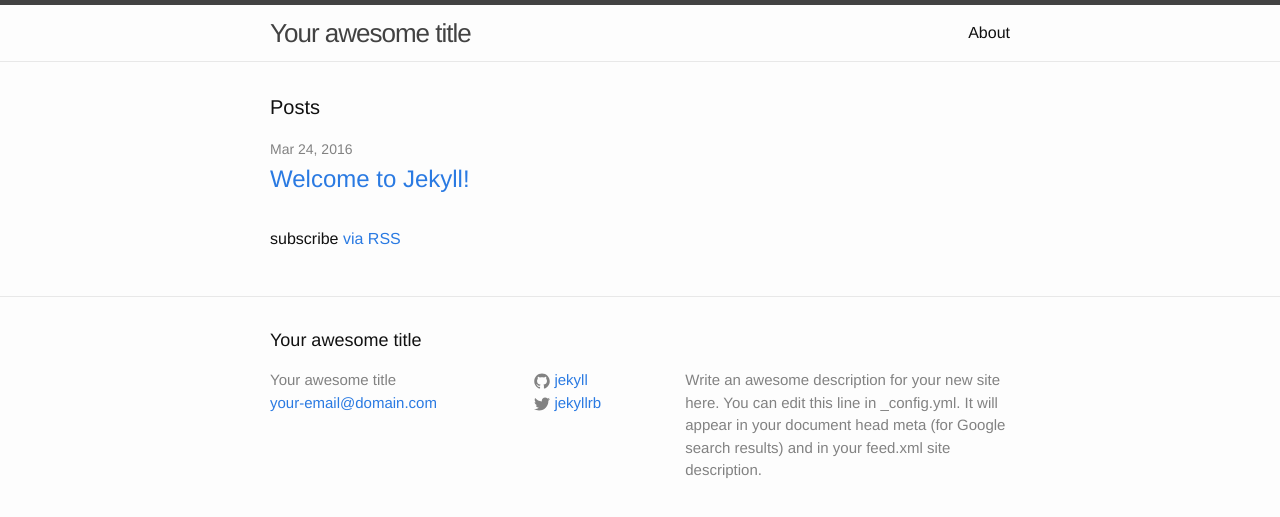
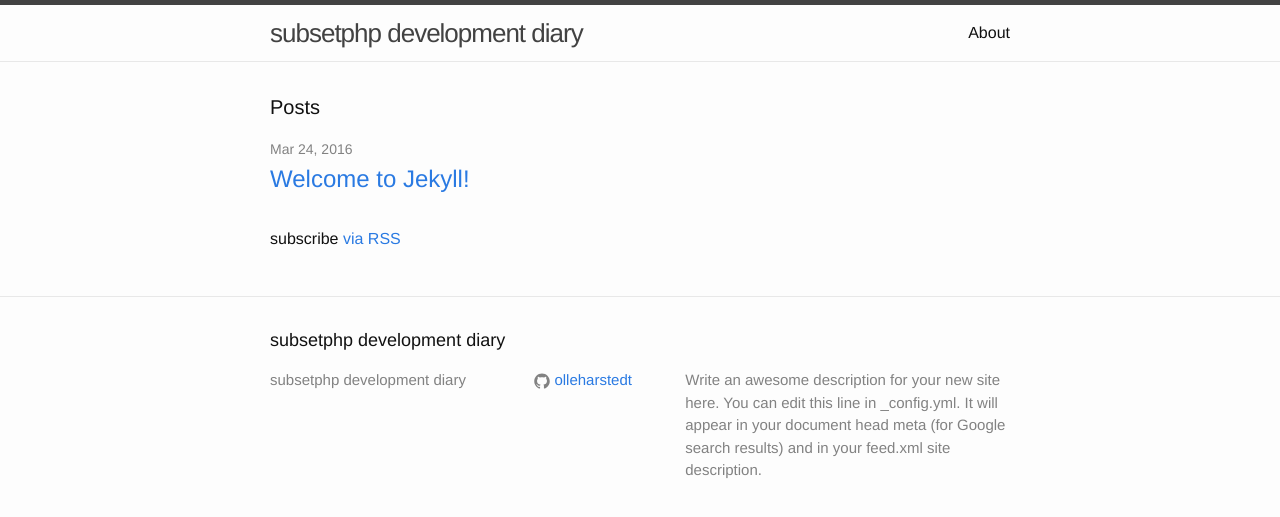
Before and after one commit to olleharstedt/olleharstedt.github.io, a Jekyll site: the page built from index.html, in a window 1280 px wide. Shown: the top 517 px of the page. Built offline with Jekyll 4.4.1, drawn with Linux system fonts in a browser that asks for light colours.

Commit message:
Change title

```diff
--- a/_config.yml
+++ b/_config.yml
@@ -6,16 +6,16 @@
 # 'jekyll serve'. If you change this file, please restart the server process.
 
 # Site settings
-title: Your awesome title
-email: your-email@domain.com
+title: subsetphp development diary
+#email: your-email@domain.com
 description: > # this means to ignore newlines until "baseurl:"
   Write an awesome description for your new site here. You can edit this
   line in _config.yml. It will appear in your document head meta (for
   Google search results) and in your feed.xml site description.
 baseurl: "" # the subpath of your site, e.g. /blog
 url: "http://yourdomain.com" # the base hostname & protocol for your site
-twitter_username: jekyllrb
-github_username:  jekyll
+#twitter_username: jekyllrb
+github_username:  olleharstedt
 
 # Build settings
 markdown: kramdown
```
